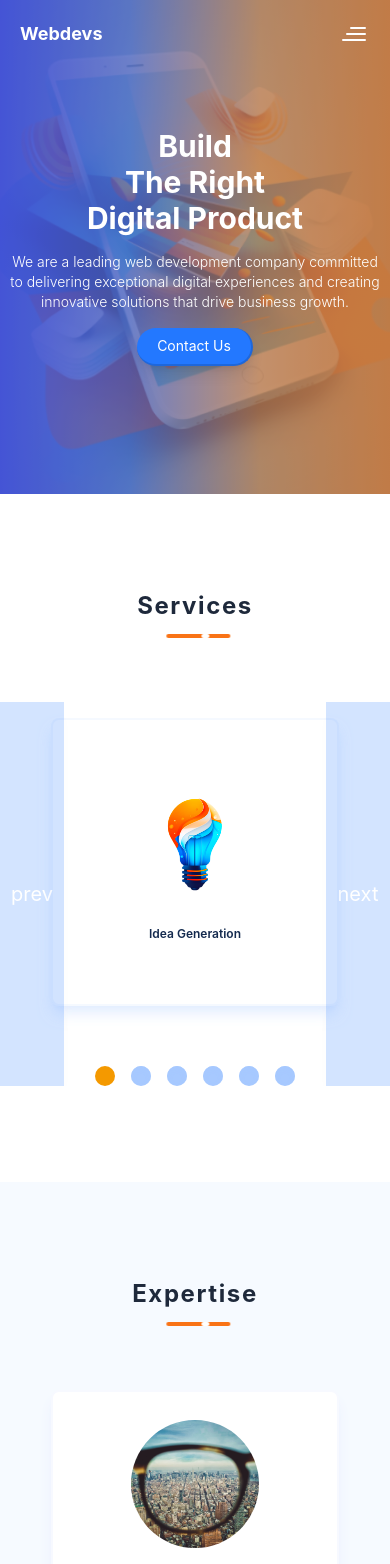
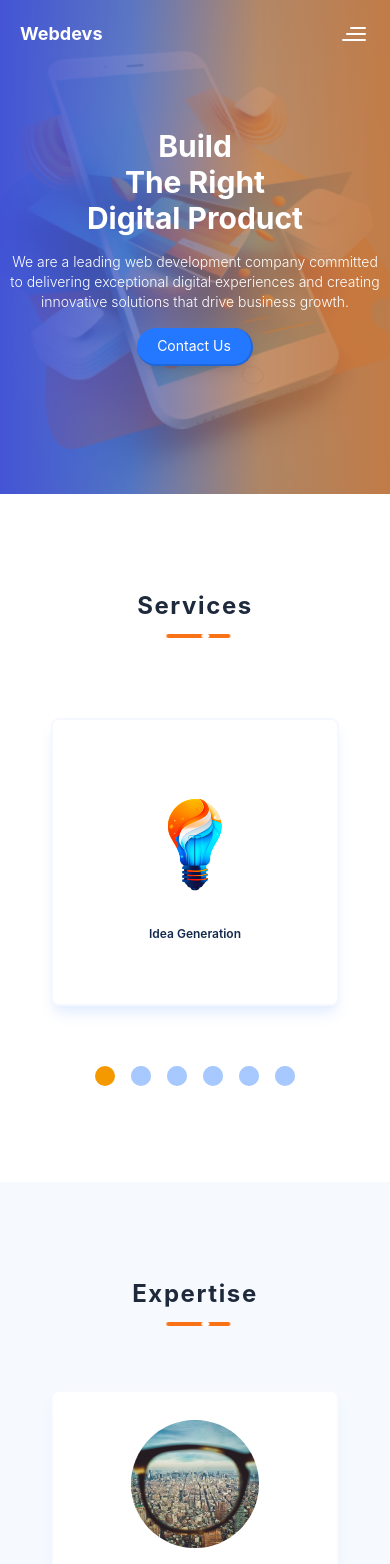
Before and after one commit to dbabs629/webdev-mocksite-spa, a React (Create React App) app: page / in a window 390 px wide. Shown: the top 1564 px of the page. Built offline with nearby package versions, Linux system fonts and the light colour scheme.

Commit message:
added swipe/onTouch function to slider div

```diff
--- a/src/components/CardSlider.jsx
+++ b/src/components/CardSlider.jsx
@@ -5,9 +5,40 @@ import SliderBtn from './SliderBtn'
 
 function CardSlider({ list }) {
   const [count, setCount] = useState(0)
+  const [touchStart, setTouchStart] = useState(null)
+  const [touchEnd, setTouchEnd] = useState(null)
+
+  let delay = (time) => {
+    return new Promise((res) => {
+      setTimeout(res, time)
+    })
+  }
+
+  const handleTouchStart = (e) => {
+    setTouchEnd(null)
+    setTouchStart(e.targetTouches[0].clientX)
+  }
+
+  const handleTouchMove = (e) => {
+    setTouchEnd(e.targetTouches[0].clientX)
+  }
+
+  const handleTouchEnd = async (e) => {
+    if (touchEnd > touchStart) {
+      count <= 0 ? setCount(list.length - 1) : setCount(count - 1)
+    } else if (touchEnd < touchStart) {
+      count >= list.length - 1 ? setCount(0) : setCount(count + 1)
+    } else {
+      console.log(e.targetTouches[0].clientX)
+    }
+    e.target.disabled = true
+    await delay(600)
+    e.target.disabled = false
+  }
 
   let slideList = list.map((item, i) => {
     let positionSlide
+
     if (count === i) {
       positionSlide = 'translate-x-[0px] z-20 md:scale-110 duration-1000'
     } else if (i - 1 === count && i > count) {
@@ -33,6 +64,7 @@ function CardSlider({ list }) {
     } else {
       positionSlide = 'duration-600 z-10 opacity-0'
     }
+
     return (
       <Card
         key={i + 0.1}
@@ -48,14 +80,18 @@ function CardSlider({ list }) {
   })
 
   return (
-    <>
-      <div id='slider' className='relative w-full h-96 py-4'>
+    <div
+      id='slider'
+      onTouchStart={handleTouchStart}
+      onTouchMove={handleTouchMove}
+      onTouchEnd={handleTouchEnd}
+      className='relative w-full h-96 py-4'>
       {slideList}
       <div className='w-full mx-auto text-center text-white'>
         <div className='absolute bottom-0 left-0 right-0 flex flex-row justify-center gap-4 md:gap-6'>
           <SlideIndexDisplay list={list} count={count} />
         </div>
-          <div className='absolute h-[100%] z-20 flex flex-row justify-between top-0 left-0 w-full'>
+        <div className='absolute h-[100%] z-20 flex flex-row left-0 bottom-0 right-0 w-full max-w-[1500px] justify-between mx-auto sm:top-0 items-end sm:items-stretch'>
           <SliderBtn
             name='prev'
             count={count}
@@ -71,7 +107,6 @@ function CardSlider({ list }) {
         </div>
       </div>
     </div>
-    </>
   )
 }
 export default CardSlider
--- a/src/index.css
+++ b/src/index.css
@@ -64,6 +64,10 @@
       monospace;
   }
 
+  img {
+    pointer-events: none;
+  }
+
   h3 {
     @apply text-xs font-semibold sm:text-sm md:text-base;
   }
@@ -124,7 +128,7 @@
 
   #prev,
   #next {
-    @apply w-16 p-2 lg:w-24 text-xl bg-[#2378FF] opacity-20 shadow-lg hover:opacity-50 active:opacity-50;
+    @apply hidden p-2 rounded-full sm:rounded-none w-24 text-xl bg-[#2378FF] opacity-20 shadow-lg hover:opacity-50 active:opacity-50 sm:block;
   }
 }
 
```
Lines whose indentation alone changed are shown as unchanged.
